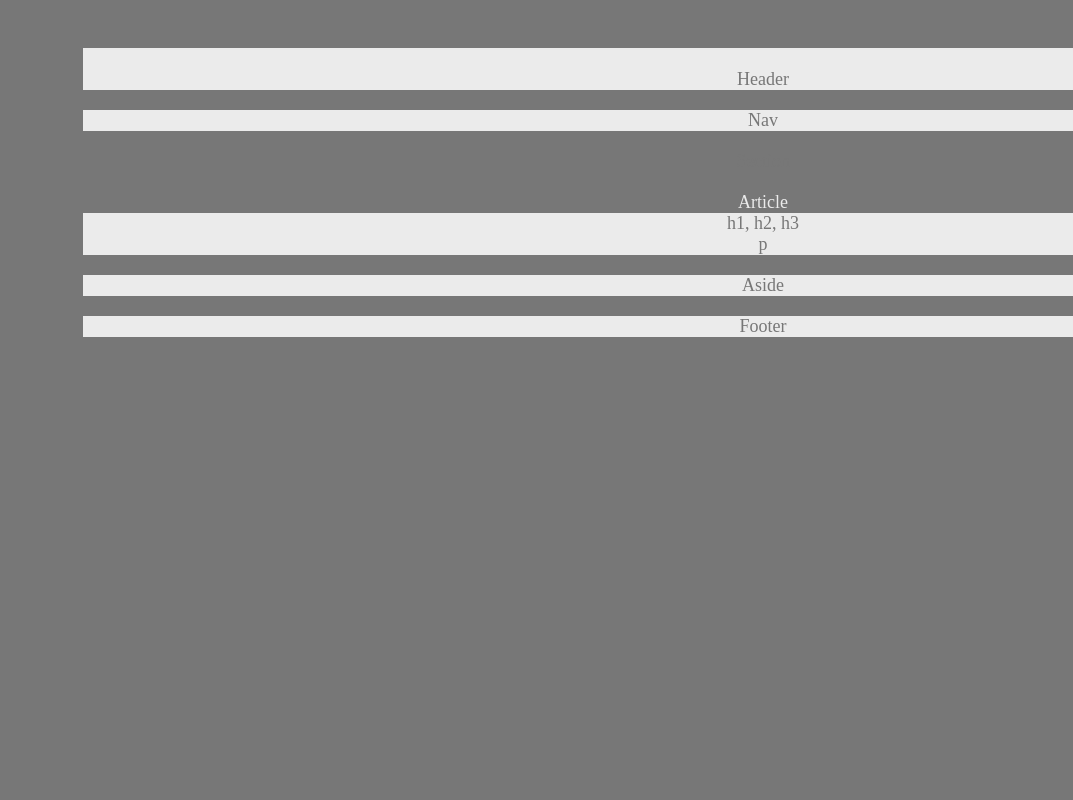
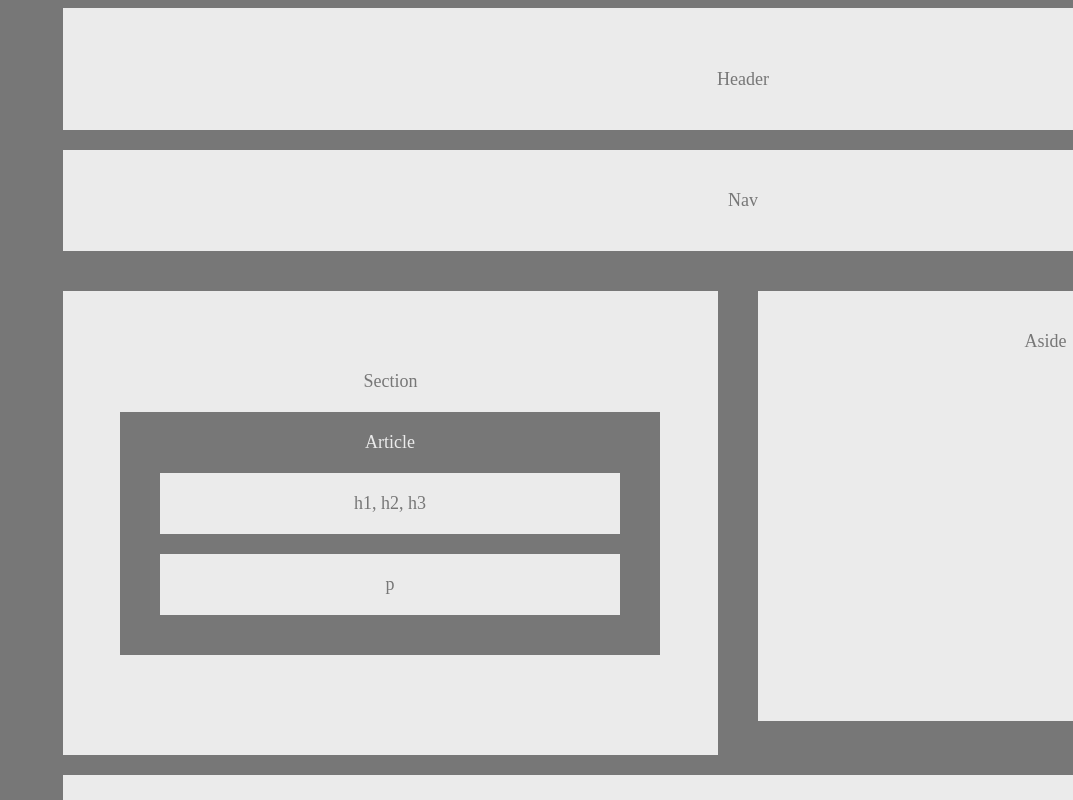
Before and after one commit to bryanjacinto1994/HW-Wireframe, a plain HTML site: page index.html in a window 1280 px wide. Shown: the whole page, without its empty margins (207-1280 px from the left). Drawn offline with Linux system fonts and the light colour scheme.

Commit message:
float section and aside so they would go side-by-side

```diff
--- a/index.html
+++ b/index.html
@@ -23,7 +23,7 @@
 
         </div>
 
-        <div class="Section">
+        <div class="section">
 
             Section
 
--- a/style.css
+++ b/style.css
@@ -11,7 +11,6 @@ body {
 .main-container {
     text-align: center;
     width: 1400px;
-    margin: 20px;
     position: fixed;
     left: 250px;
 
@@ -30,35 +29,69 @@ body {
 }
 
 .header {
-    margin: 20px;
+    margin-bottom: 20px;
+    padding: 40px;
+    margin-left: 20px;
+    margin-right: 20px;
 
 }
 
 .nav {
     margin: 20px;
+    padding: 40px;
 }
+
+.section {
+    width: 495px;
+    margin: 20px;
+    padding: 80px;
+    float: left;
+}
+
 
 .article {
     color: #ebebeb;
     background: #777;
     margin: 20px;
+    width: 500px;
+    position: relative;
+    right: 43px;
+    padding: 20px;
 }
+
+
 
 .h1,
 .p {
     color: #777;
     background: #ebebeb;
+    margin: 20px;
 }
 
-.section {
-    width: 495px;
-    margin: 20px;
+.h1 {
+    padding: 20px;
+}
+
+.p{
+    padding: 20px;
 }
 
 .aside {
     margin: 20px;
+    padding: 40px;
+    width: 495px;
+    margin: 20px;
+
+    float: left;
+    height: 350px;
+
 }
 
 .footer {
     margin: 20px;
+    padding: 40px;
+    margin-bottom: 40px;
+    content: " ";
+    display: block;
+    clear: both;
 }
```
